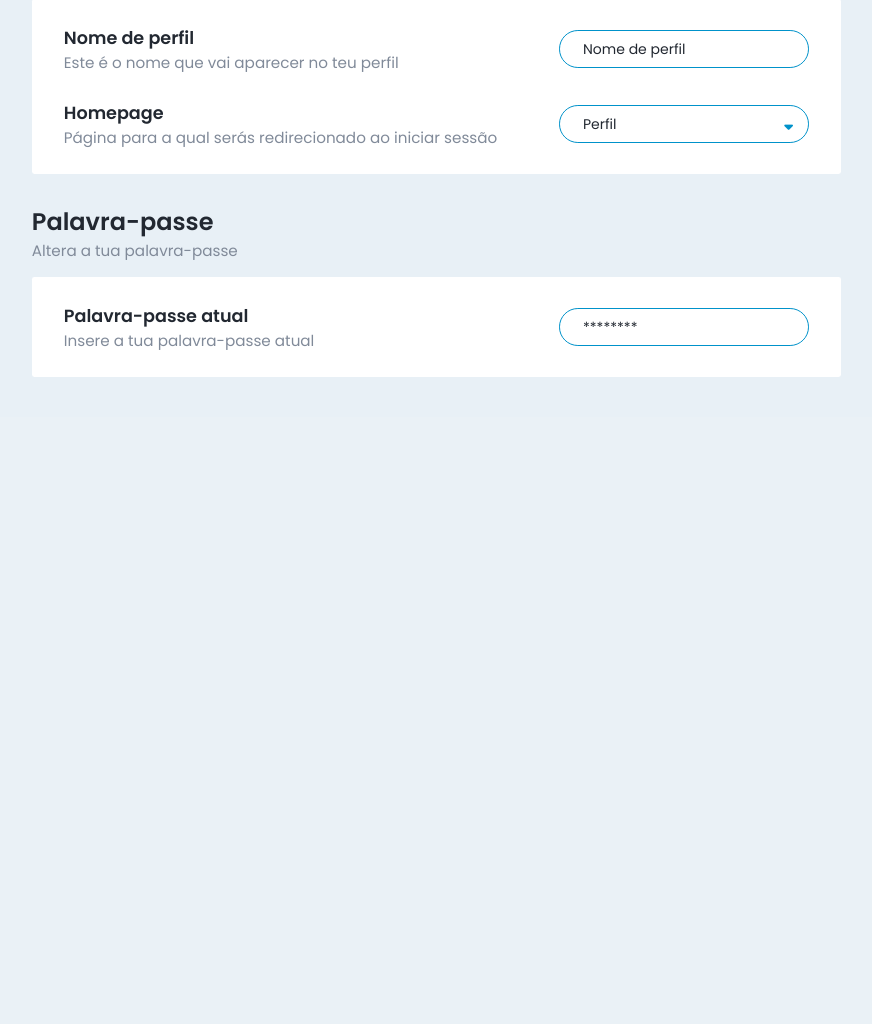
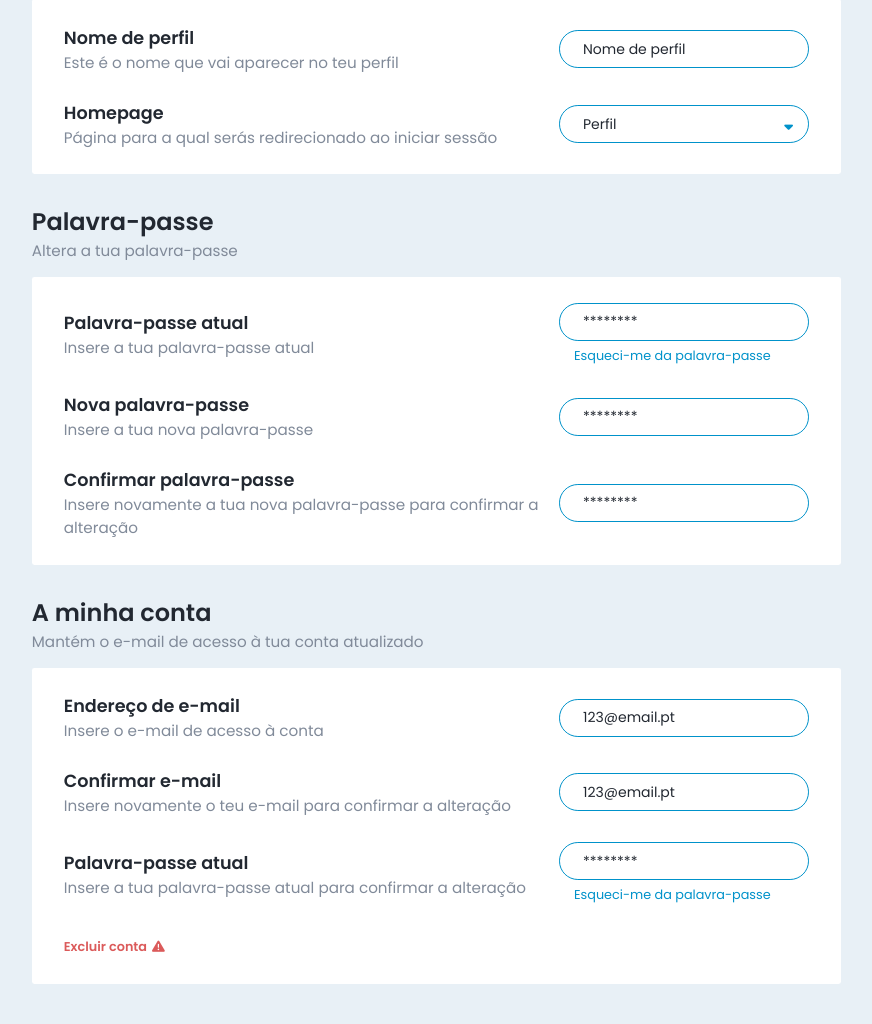
Before and after one commit to elisabetecosta/projeto-rede_social, a PHP site: page /server/settings.php in a window 1280 px wide. Shown: the part 526-1550 px from the top of the page, without its empty margins (389-1261 px from the left). Before the commit the page ends 903 px from the top, so only its background shows below. Run offline with PHP 8.4, Linux system fonts and the light colour scheme; data that the repository does not hold is empty; some libraries are stand-ins or nearby versions.

Commit message:
update settings page

```diff
--- a/scripts/settings.js
+++ b/scripts/settings.js
@@ -1,6 +1,43 @@
+//======================== SIDEBAR/MAIN =======================
+const links = document.querySelectorAll('.links a');
+const sections = document.querySelectorAll('.wrapper');
+
+//Itera por todos os links da sidebar
+links.forEach(link => {
+
+    //Adiciona um evento 'click' ao link clicado
+    link.addEventListener('click', () => {
+
+        //Remove a classe active de todos os links
+        links.forEach(link => {
+            link.classList.remove('active');
+        });
+
+        //Adiciona a classe active ao elemento link clicado
+        link.classList.add('active');
+    });
+});
+
+
+//Itera por todas as secções
+sections.forEach(section => {
+
+    //Adiciona um evento 'focus' à secção atual
+    section.addEventListener('click', () => {
+
+        //Remove a classe active de todas as secções
+        sections.forEach(section => {
+            section.classList.remove('active');
+        });
+
+        //Adiciona a classe active à secção atual
+        section.classList.add('active');
+    });
+});
+
+//======================== SELECT =======================
 //Seleciona todos os dropdowns do documento
 const dropdowns = document.querySelectorAll('.dropdown');
-
 
 //Itera por todos os elementos do dropdown
 dropdowns.forEach(dropdown => {
@@ -32,11 +69,11 @@ dropdowns.forEach(dropdown => {
 
             //Remove a classe active de todos os elementos option
             options.forEach(option => {
-                option.classList.remove('active');
+                option.classList.remove('option-active');
             });
 
             //Adiciona a classe active ao elemento option clicado
-            option.classList.add('active');
+            option.classList.add('option-active');
         });
     });
 
--- a/server/settings.php
+++ b/server/settings.php
@@ -139,13 +139,83 @@
                             <p>Insere a tua palavra-passe atual</p>
                         </div>
                         <div class="password-input">
-                            <label for="password-current"></label>
-                            <input type="password" id="password-current" placeholder="********">
+                            <div class="extra">
+                                <label for="password-current"></label>
+                                <input type="password" id="password-current" placeholder="********">
+                                <span><a href="#">Esqueci-me da palavra-passe</a></span>
+                            </div>
+                        </div>
+                    </div>
+
+                    <div class="content">
+                        <div class="text">
+                            <h3>Nova palavra-passe</h3>
+                            <p>Insere a tua nova palavra-passe</p>
+                        </div>
+                        <div class="password-input">
+                            <label for="password-new"></label>
+                            <input type="password" id="password-new" placeholder="********">
+                        </div>
+                    </div>
+
+                    <div class="content">
+                        <div class="text">
+                            <h3>Confirmar palavra-passe</h3>
+                            <p>Insere novamente a tua nova palavra-passe para confirmar a alteração</p>
+                        </div>
+                        <div class="password-input">
+                            <label for="password-confirm"></label>
+                            <input type="password" id="password-confirm" placeholder="********">
                         </div>
                     </div>
             </section>
 
-            <section class="section"></section>
+            <section class="section" id="section-four">
+                <h2>A minha conta</h2>
+                <p>Mantém o e-mail de acesso à tua conta atualizado</p>
+                <div class="wrapper">
+                    <div class="content">
+                        <div class="text">
+                            <h3>Endereço de e-mail</h3>
+                            <p>Insere o e-mail de acesso à conta</p>
+                        </div>
+                        <div class="text-input">
+                            <label for="email"></label>
+                            <input type="text" size="20" maxlength="50" id="email" placeholder="123@email.pt">
+                        </div>
+                    </div>
+
+                    <div class="content">
+                        <div class="text">
+                            <h3>Confirmar e-mail</h3>
+                            <p>Insere novamente o teu e-mail para confirmar a alteração</p>
+                        </div>
+                        <div class="text-input">
+                            <label for="email-confirm"></label>
+                            <input type="text" size="20" maxlength="50" id="email-confirm" placeholder="123@email.pt">
+                        </div>
+                    </div>
+
+                    <div class="content">
+                        <div class="text">
+                            <h3>Palavra-passe atual</h3>
+                            <p>Insere a tua palavra-passe atual para confirmar a alteração</p>
+                        </div>
+                        <div class="password-input">
+                            <div class="extra">
+                                <label for="password-current-two"></label>
+                                <input type="password" id="password-current-two" placeholder="********">
+                                <span><a href="#">Esqueci-me da palavra-passe</a></span>
+                            </div>
+                        </div>
+                    </div>
+
+                    <div class="content">
+                        <div class="account-delete">
+                            <span><a href="#">Excluir conta<i class="fa-regular fa-triangle-exclamation"></i></a></span>
+                        </div>
+                    </div>
+            </section>
 
             <div class="buttons">
 
--- a/styles/settings.css
+++ b/styles/settings.css
@@ -31,6 +31,10 @@ html {
     scroll-behavior: smooth;
 }
 
+a {
+    text-decoration: none;
+}
+
 .container {
     display: flex;
     flex-direction: row;
@@ -62,7 +66,6 @@ html {
 }
 
 .links a {
-    text-decoration: none;
     color: var(--font-text);
     font-weight: bold;
     display: block;
@@ -73,7 +76,8 @@ html {
     color: var(--color-main);
 }
 
-.links a:focus {
+.links a:hover,
+.active {
     border-left: 0.42rem solid var(--color-main);
 }
 
@@ -177,7 +181,12 @@ p {
 
 #handle,
 .select,
-#password-current {
+#password-current,
+#password-new,
+#password-confirm,
+#email,
+#email-confirm,
+#password-current-two {
     height: 2.375rem;
     border-radius: 1.18rem;
     border: 1px solid var(--color-main);
@@ -264,7 +273,7 @@ select {
 }
 
 /* Estilos adicionados em javascript */
-.active {
+.option-active {
     background-color: var(--color-main);
     color: var(--color-basic);
 }
@@ -273,3 +282,28 @@ select {
     display: block;
     opacity: 1;
 }
+
+.extra {
+    display: flex;
+    flex-direction: column;
+}
+
+.extra span {
+    padding-left: 15px;
+}
+
+.extra span a {
+    font-size: 0.8rem;
+    color: var(--color-main);
+}
+
+.account-delete span a,
+.fa-regular.fa-triangle-exclamation {
+    color: #DB5A5A;
+    font-size: 0.8rem;
+    font-weight: 600;
+}
+
+.fa-regular.fa-triangle-exclamation {
+    padding-left: 5px;
+}
```
Also changed, not shown: docs/notas.txt (+17 -8 lines).
